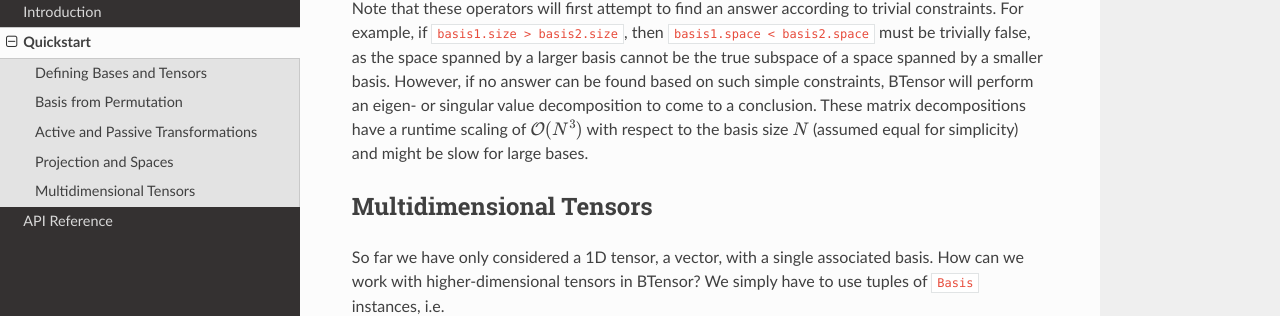
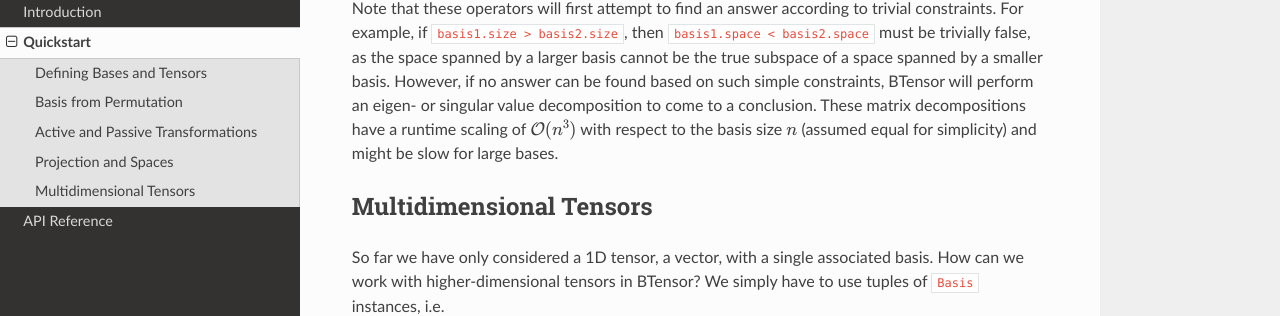
Before and after one commit to maxnus/btensor, a Sphinx documentation site: the page built from docs/source/quickstart.rst, in a window 1280 px wide and 900 px high, scrolled down 4588 px. Shown: the part 140-456 px from the top of the window. Built offline with Sphinx 7.4.7 and the Read the Docs theme 2.0.0, drawn with Linux system fonts in a browser that asks for light colours.

Commit message:
Minor improvements

```diff
--- a/docs/source/quickstart.rst
+++ b/docs/source/quickstart.rst
@@ -247,8 +247,8 @@ For example, if ``basis1.size > basis2.size``, then ``basis1.space < basis2.spac
 the space spanned by a larger basis cannot be the true subspace of a space spanned by a smaller basis.
 However, if no answer can be found based on such simple constraints, BTensor will perform an eigen- or
 singular value decomposition to come to a conclusion.
-These matrix decompositions have a runtime scaling of :math:`\mathcal{O}(N^3)` with respect to the basis size
-:math:`N` (assumed equal for simplicity) and might be slow for large bases.
+These matrix decompositions have a runtime scaling of :math:`\mathcal{O}(n^3)` with respect to the basis size
+:math:`n` (assumed equal for simplicity) and might be slow for large bases.
 
 
 Multidimensional Tensors
```
Also changed, not shown: 1 other file.
